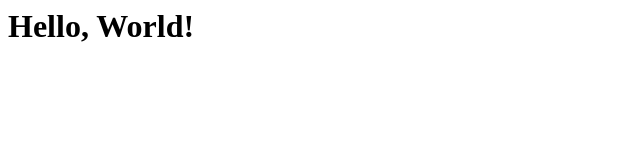
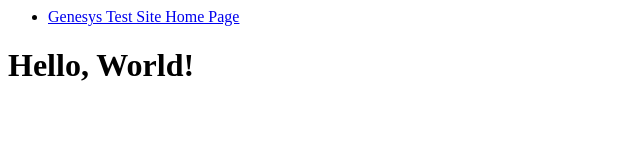
Before and after one commit to genshinimpactphp/messaging-test-ver1, a plain HTML site: page hello.html in a window 1280 px wide. Shown: the whole page, without its empty margins (0-640 px from the left). Drawn offline with Linux system fonts and the light colour scheme.

Commit message:
Update hello.html

```diff
--- a/hello.html
+++ b/hello.html
@@ -1,5 +1,9 @@
  <html>
-
+    <head>
+     <ul>
+	<li> <a href="index.html">Genesys Test Site Home Page</a> </li>
+     </ul>
+    </head>
    <body>
 
       <h1>Hello, World!</h1>
```
